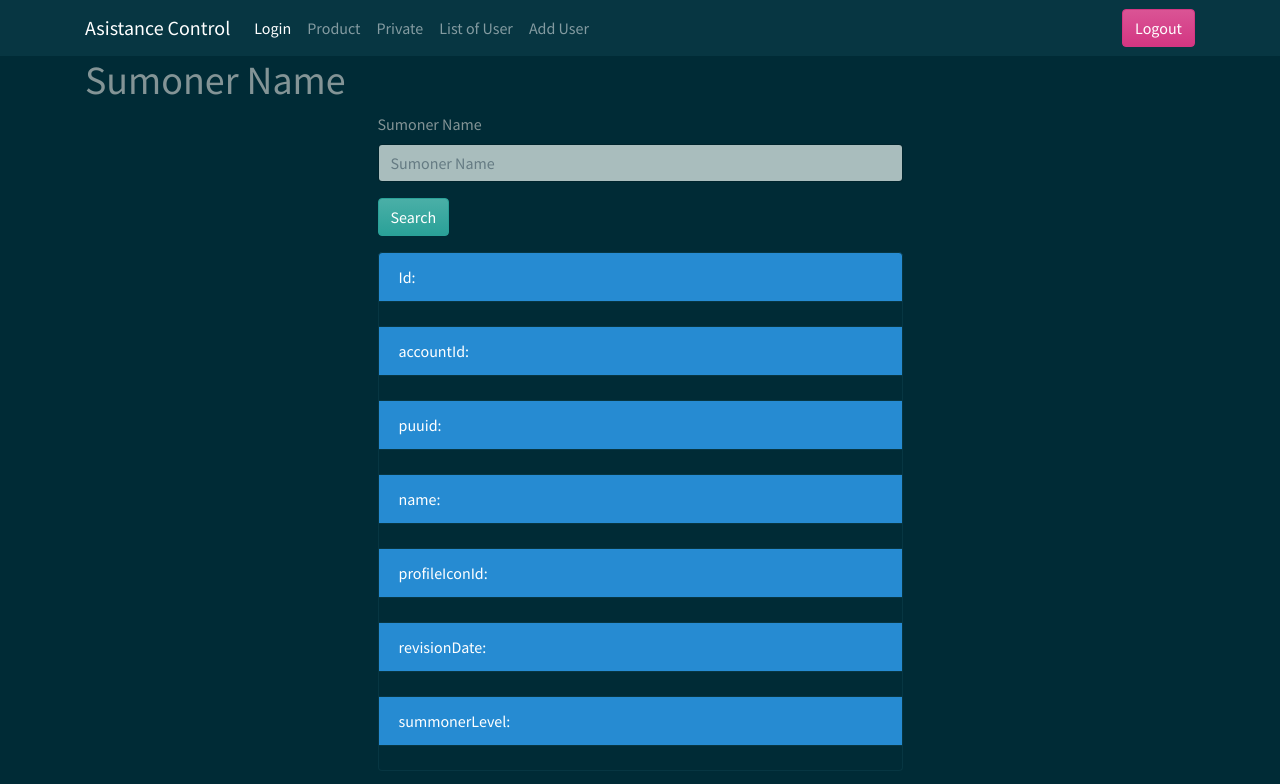
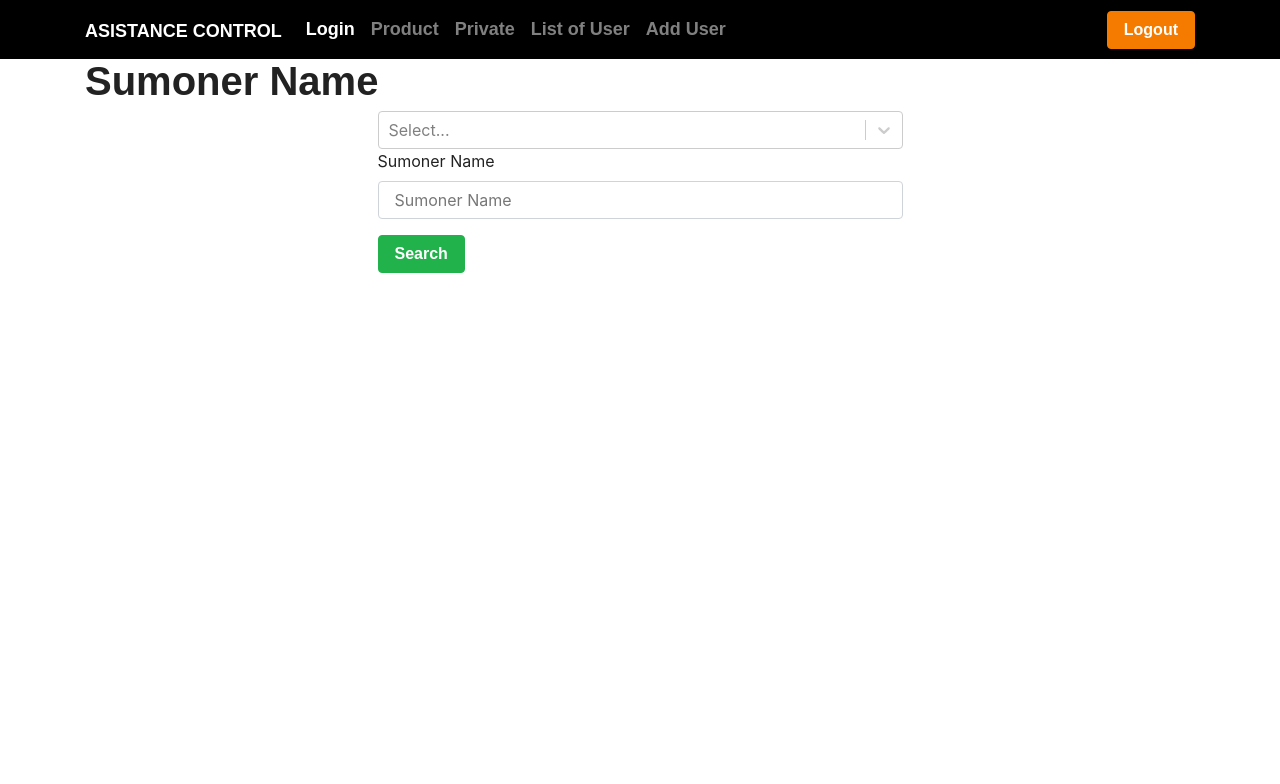
Before and after one commit to kiskee/base-project-react, a React (Create React App) app in the folder nielad/: page /private in a window 1280 px wide. Shown: the top 784 px of the page. Built offline with nearby package versions, Linux system fonts and the light colour scheme; sample sign-in values are in the browser's storage; a web font is replaced by a local one.

Commit message:
some api changes

```diff
--- a/nielad/package.json
+++ b/nielad/package.json
@@ -15,6 +15,7 @@
     "react-dom": "^18.2.0",
     "react-router-dom": "^6.4.2",
     "react-scripts": "5.0.1",
+    "react-select": "^5.5.6",
     "sweetalert2": "^11.6.1",
     "uniqid": "^5.4.0",
     "web-vitals": "^2.1.4"
--- a/nielad/public/index.html
+++ b/nielad/public/index.html
@@ -24,10 +24,7 @@
       work correctly both with client-side routing and a non-root public URL.
       Learn how to configure a non-root public URL by running `npm run build`.
     -->
-    <link rel="stylesheet" href="https://cdn.jsdelivr.net/npm/bootswatch@4.5.2/dist/solar/bootstrap.min.css" integrity="sha384-NCwXci5f5ZqlDw+m7FwZSAwboa0svoPPylIW3Nf+GBDsyVum+yArYnaFLE9UDzLd" crossorigin="anonymous">
-    <!-- JavaScript Bundle with Popper -->
-<script src="https://cdn.jsdelivr.net/npm/bootstrap@5.2.2/dist/js/bootstrap.bundle.min.js" integrity="sha384-OERcA2EqjJCMA+/3y+gxIOqMEjwtxJY7qPCqsdltbNJuaOe923+mo//f6V8Qbsw3" crossorigin="anonymous"></script>
-    <title>Nielad</title>
+    <link rel="stylesheet" href="https://cdn.jsdelivr.net/npm/bootswatch@4.5.2/dist/journal/bootstrap.min.css" integrity="sha384-QDSPDoVOoSWz2ypaRUidLmLYl4RyoBWI44iA5agn6jHegBxZkNqgm2eHb6yZ5bYs" crossorigin="anonymous">    <title>Nielad</title>
   </head>
   <body>
     <noscript>You need to enable JavaScript to run this app.</noscript>
--- a/nielad/src/components/Private.js
+++ b/nielad/src/components/Private.js
@@ -1,45 +1,96 @@
-import React, { useState } from 'react'
-import axios from 'axios'
-
-
-
+import React, { useState, useEffect } from "react";
+import axios from "axios";
+import AOS from "aos";
+import Select from "react-select";
 
 const Private = () => {
+  const { tokenRiot } = require("./config.json");
+  const [id, setId] = useState("");
+  const [accountId, setAccountId] = useState("");
+  const [puuid, setPuuid] = useState("");
+  const [name, setName] = useState("");
+  const [profileIconId, setProfileIconId] = useState("");
+  const [revisionDate, setRevisionDate] = useState("");
+  const [summonerLevel, setSummonerLevel] = useState("");
+  const [searchText, setSearchText] = useState("");
+  const [region, setRegion] = useState("");
 
-  const {tokenRiot} = require('./config.json')
-  const[id, setId]=useState('')
-  const[accountId, setAccountId]=useState('')
-  const[puuid, setPuuid]=useState('')
-  const[name, setName]=useState('')
-  const[profileIconId, setProfileIconId]=useState('')
-  const[revisionDate, setRevisionDate]=useState('')
-  const[summonerLevel, setSummonerLevel]=useState('')
+  useEffect(() => {
+    AOS.init();
+  }, []);
 
+  function searchSumoner(event) {
+    event.preventDefault();
+    const apiCall =
+      "https://" +
+      region +
+      "/lol/summoner/v4/summoners/by-name/" +
+      searchText +
+      "?api_key=" +
+      tokenRiot;
 
-  const [searchText, setSearchText] = useState("")
-
-  function searchSumoner(event){
-    event.preventDefault()
-    const apiCall = "https://la1.api.riotgames.com/lol/summoner/v4/summoners/by-name/"+searchText+"?api_key="+tokenRiot
-
-    axios.get(apiCall).then(function(response){
-      setId(response.data.id)
-      setAccountId(response.data.accountId)
-      setPuuid(response.data.puuid)
-      setName(response.data.name)
-      setProfileIconId(response.data.profileIconId)
-      setRevisionDate(response.data.revisionDate)
-      setSummonerLevel(response.data.summonerLevel)
-    }).catch(function(error){
-      console.log(error)
+    axios
+      .get(apiCall)
+      .then(function (response) {
+        setId(response.data.id);
+        setAccountId(response.data.accountId);
+        setPuuid(response.data.puuid);
+        setName(response.data.name);
+        setProfileIconId(response.data.profileIconId);
+        setRevisionDate(response.data.revisionDate);
+        setSummonerLevel(response.data.summonerLevel);
       })
+      .catch(function (error) {
+        console.log(error);
+      });
   }
 
+  function render() {
+    return (
+      <div className="col-sm-6 offset-3 mt-3" data-aos="flip-right">
+        <ul className="list-group ">
+          <li className="list-group-item bg-info text-white">Id:</li>
+          <li className="list-group-item ">{id}</li>
+          <li className="list-group-item bg-info text-white">accountId:</li>
+          <li className="list-group-item ">{accountId}</li>
+          <li className="list-group-item bg-info text-white">puuid:</li>
+          <li className="list-group-item ">{puuid}</li>
+          <li className="list-group-item bg-info text-white">name:</li>
+          <li className="list-group-item ">{name}</li>
+          <li className="list-group-item bg-info text-white">profileIconId:</li>
+          <li className="list-group-item ">{profileIconId}</li>
+          <li className="list-group-item bg-info text-white">revisionDate:</li>
+          <li className="list-group-item ">{revisionDate}</li>
+          <li className="list-group-item bg-info text-white">summonerLevel:</li>
+          <li className="list-group-item ">{summonerLevel}</li>
+        </ul>
+      </div>
+    );
+  }
+
+  const options = [
+    { value: "br1.api.riotgames.com", label: "BR1" },
+    { value: "eun1.api.riotgames.com", label: "EUN1" },
+    { value: "euw1.api.riotgames.com", label: "EUW1" },
+    { value: "jp1.api.riotgames.com", label: "JP1" },
+    { value: "kr.api.riotgames.com", label: "KR" },
+    { value: "la1.api.riotgames.com", label: "LA1" },
+    { value: "la2.api.riotgames.com", label: "LA2" },
+    { value: "na1.api.riotgames.com", label: "NA1" },
+    { value: "oc1.api.riotgames.com", label: "OC1" },
+    { value: "tr1.api.riotgames.com", label: "TR1" },
+    { value: "ru.api.riotgames.com", label: "RU" },
+  ];
+
+  const selectChange = (value) => {
+    setRegion(value.value);
+  };
 
   return (
-    <div className='container'>
+    <div className="container">
       <h1>Sumoner Name</h1>
       <form className="col-sm-6 offset-3">
+        <Select options={options} onChange={selectChange} />
         <label htmlFor="name" className="form-label">
           Sumoner Name
         </label>
@@ -48,32 +99,20 @@ const Private = () => {
           type="text"
           name="sumonerName"
           placeholder="Sumoner Name"
-              onChange={e=> setSearchText(e.target.value)}
+          onChange={(e) => setSearchText(e.target.value)}
           required
         ></input>
 
-            <button onClick={e=>searchSumoner(e)} className="btn btn-success mt-3">Search</button>
+        <button
+          onClick={(e) => searchSumoner(e)}
+          className="btn btn-success mt-3"
+        >
+          Search
+        </button>
       </form>
-        <div className="col-sm-6 offset-3 mt-3 ">
-        <ul className="list-group ">
-          <li className='list-group-item bg-info text-white'>Id:</li>
-          <li className="list-group-item text-white">{id}</li>
-          <li className='list-group-item bg-info text-white'>accountId:</li>
-          <li className="list-group-item text-white">{accountId}</li>
-          <li className='list-group-item bg-info text-white'>puuid:</li>
-          <li className="list-group-item text-white">{puuid}</li>
-          <li className='list-group-item bg-info text-white'>name:</li>
-          <li className="list-group-item text-white">{name}</li>
-          <li className='list-group-item bg-info text-white'>profileIconId:</li>
-          <li className="list-group-item text-white">{profileIconId}</li>
-          <li className='list-group-item bg-info text-white'>revisionDate:</li>
-          <li className="list-group-item text-white">{revisionDate}</li>
-          <li className='list-group-item bg-info text-white'>summonerLevel:</li>
-          <li className="list-group-item text-white">{summonerLevel}</li>
-        </ul>
+      {id.length > 0 && render()}
     </div>
-    </div>
-  )
-}
+  );
+};
 
-export default Private
+export default Private;
--- a/nielad/src/components/config.json
+++ b/nielad/src/components/config.json
@@ -1,3 +1,3 @@
 {
-    "tokenRiot": "RGAPI-8604d773-dd53-42ad-ba6c-50e93351ff84"
+    "tokenRiot": "RGAPI-8f28c1d2-1f3d-44ee-a7f7-8e059bf97f31"
 }
```
Also changed, not shown: 1 other file (tests, documents, lock files or other folders). Lines whose indentation alone changed are shown as unchanged.
